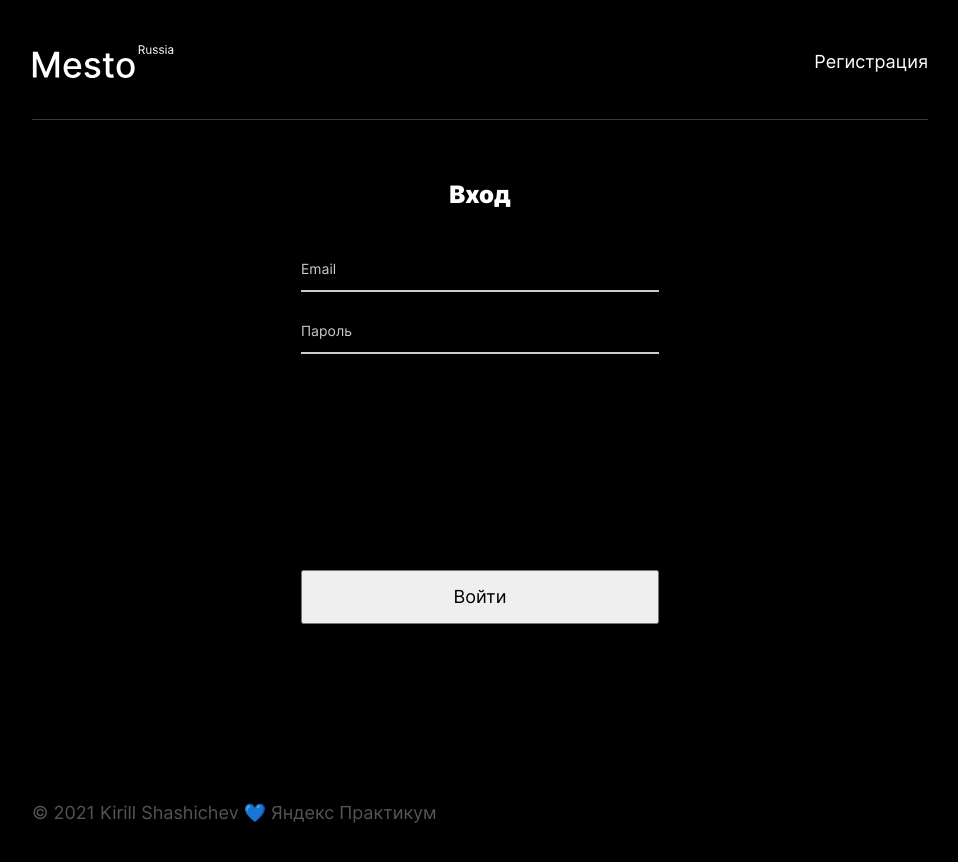
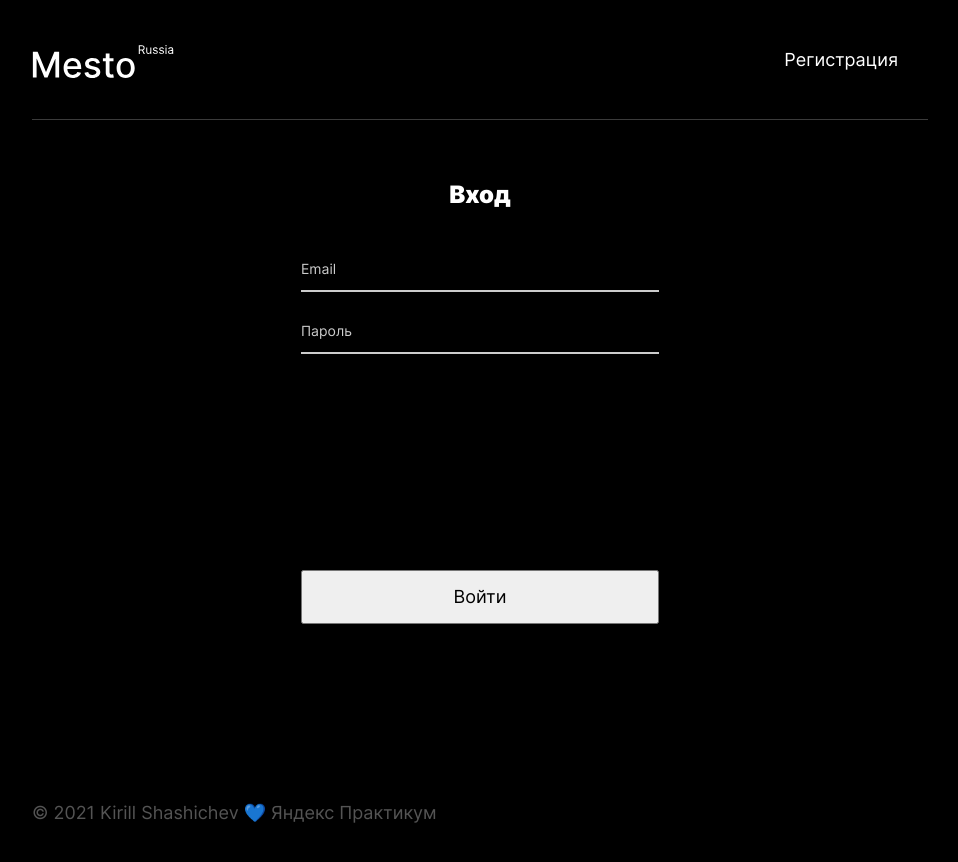
Before and after one commit to Qtrixnet/react-mesto-auth, a React (Create React App) app: page /sign-in in a window 1280 px wide. Shown: the top 862 px of the page, without its empty margins (160-1118 px from the left). Built offline with nearby package versions, Linux system fonts and the light colour scheme; no server answers.

Commit message:
style: исправить стили хедера

```diff
--- /dev/null
+++ b/src/blocks/header/__link/_login/header__link_login.css
@@ -0,0 +1,7 @@
+.header__link_login {
+  margin: 0;
+  position: absolute;
+  transform: translate(0%, -50%);
+  top: 50%;
+  right: 30px;
+}
--- a/src/blocks/header/header.css
+++ b/src/blocks/header/header.css
@@ -7,6 +7,7 @@
 @import url(./__button/header__button.css);
 @import url(./__button/_close/header__button_close.css);
 @import url(./__button/_burger/header__button_burger.css);
+@import url(./__link/_login/header__link_login.css);
 
 .header {
   padding: 45px 0 41px;
--- a/src/components/App.js
+++ b/src/components/App.js
@@ -217,7 +217,7 @@ function App() {
       <div className="page">
         <div className="page__container">
           <CurrentUserContext.Provider value={currentUser}>
-            <Header email={profileEmail} onSignOut={handleSignOut} />
+            <Header loggedIn={loggedIn} email={profileEmail} onSignOut={handleSignOut} />
             <Switch>
               <ProtectedRoute
                 exact path="/"
--- a/src/components/Header.js
+++ b/src/components/Header.js
@@ -2,7 +2,7 @@ import React, { useState, useEffect } from "react";
 import logo from "../images/Logo-white.svg";
 import { Link, Route } from 'react-router-dom';
 
-function Header({ email, onSignOut }) {
+function Header({ email, onSignOut, loggedIn }) {
   //* Состояния
   const [isClicked, setIsClicked] = useState(false);
   const [windowWidth, setWindowWidth] = useState(0);
@@ -31,10 +31,10 @@ function Header({ email, onSignOut }) {
     <header className="header">
       <img className="header__logo" alt="Логотип" src={logo} />
       <Route path="/sign-in">
-        <Link to='sign-up' className='header__link'>Регистрация</Link>
+        <Link to='sign-up' className={`${loggedIn ? 'header__link' : 'header__link header__link_login'}`}>Регистрация</Link>
       </Route>
       <Route path="/sign-up">
-        <Link to='sign-in' className='header__link'>Войти</Link>
+        <Link to='sign-in' className={`${loggedIn ? 'header__link' : 'header__link header__link_login'}`}>Войти</Link>
       </Route>
       <Route exact path="/">
         <div className='header__burger-menu'>
```
Also changed, not shown: 1 other file (tests, documents, lock files or other folders).
